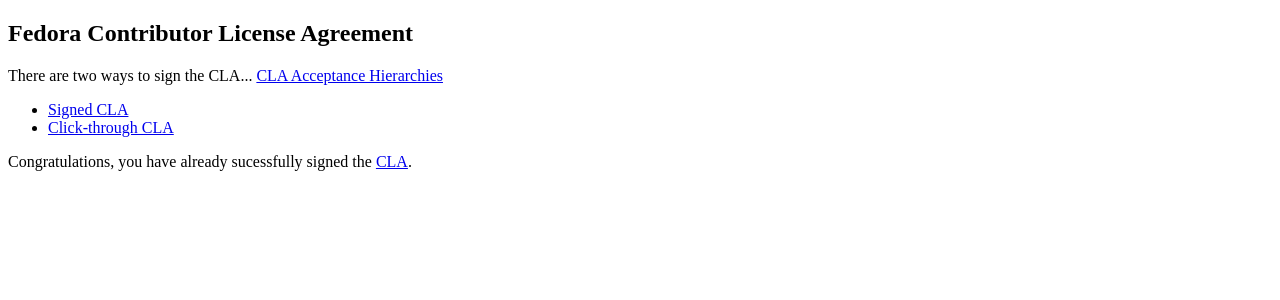
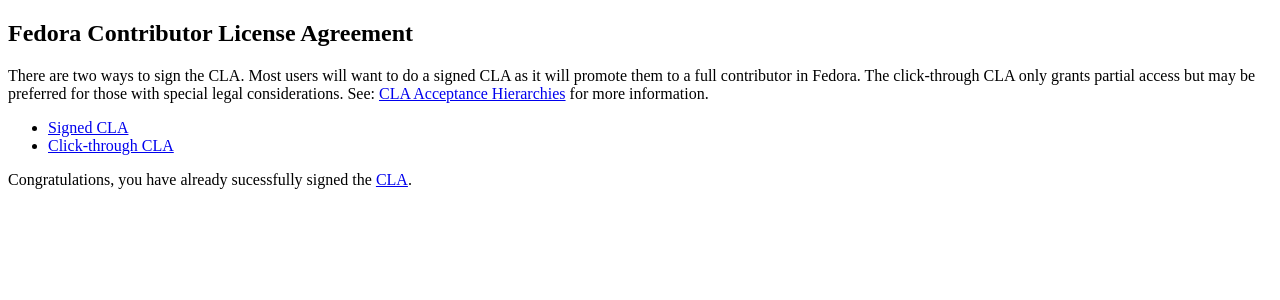
Before and after one commit to fedora-infra/fas, a Python web app: template fas/fas/templates/cla/index.html in a window 1280 px wide. Shown: the top 300 px of the page. Run offline with Jinja, Linux system fonts and the light colour scheme; the template is opened without the code that fills it, so the values that code supplies are empty.

Commit message:
Added some verbage spcifying a preference for a full signed CLA

```diff
--- a/fas/fas/templates/cla/index.html
+++ b/fas/fas/templates/cla/index.html
@@ -9,7 +9,7 @@
   <body>
     <h2>Fedora Contributor License Agreement</h2>
     <p>
-    There are two ways to sign the CLA...  <a href="http://fedoraproject.org/wiki/Legal/CLAAcceptanceHierarchies">CLA Acceptance Hierarchies</a>
+    There are two ways to sign the CLA.  Most users will want to do a signed CLA as it will promote them to a full contributor in Fedora.  The click-through CLA only grants partial access but may be preferred for those with special legal considerations.  See:  <a href="http://fedoraproject.org/wiki/Legal/CLAAcceptanceHierarchies">CLA Acceptance Hierarchies</a> for more information.
     </p>
     <ul py:if="not signedCLA">
       <li><a href="${tg.url('/cla/view/sign')}">Signed CLA</a></li>
```
